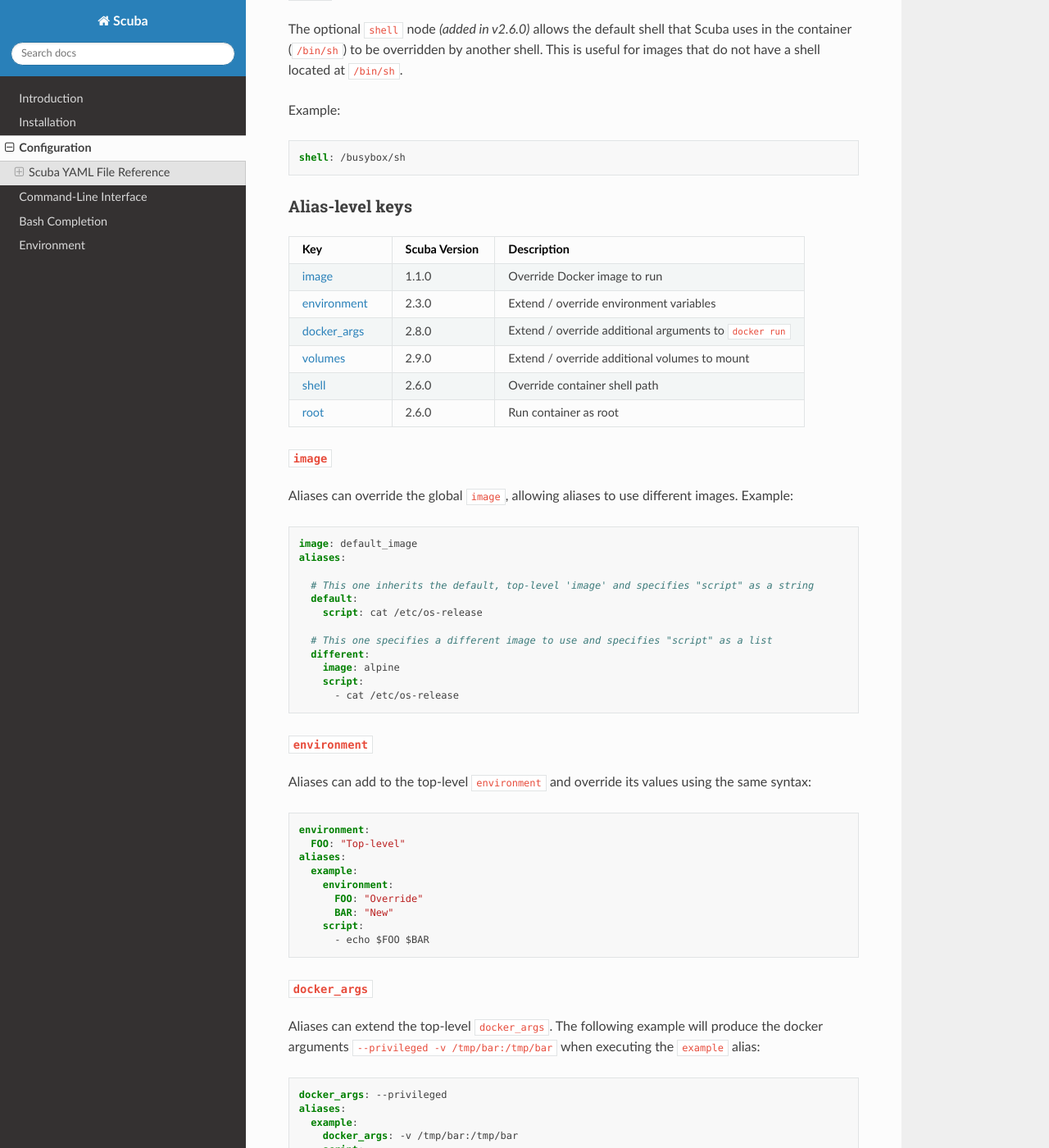
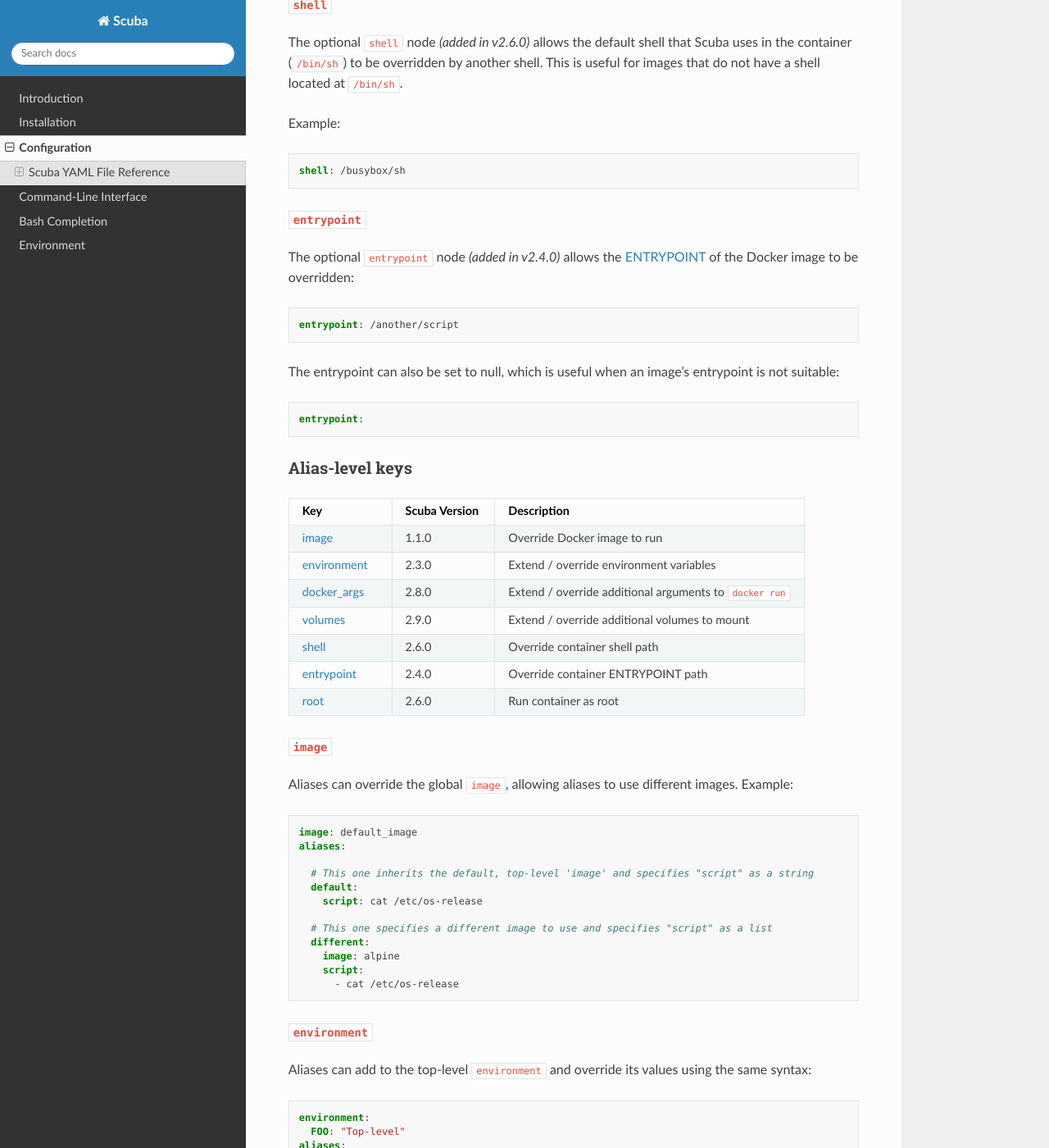
Before and after one commit to JonathonReinhart/scuba, a Sphinx documentation site: the page built from docs/configuration.rst, in a window 1280 px wide and 1400 px high, scrolled down 3323 px. Shown: the whole window at 82% size. Built offline with Sphinx 7.4.7 and the Read the Docs theme 2.0.0, drawn with Linux system fonts in a browser that asks for light colours; some of the changed text lies outside the part shown.

Commit message:
docs: Document entrypoint configuration option

```diff
--- a/docs/configuration.rst
+++ b/docs/configuration.rst
@@ -64,6 +64,10 @@
    * - :ref:`conf_shell`
      - 2.6.0
      - Override container shell path
+     - Can override
+   * - :ref:`conf_entrypoint`
+     - 2.4.0
+     - Override container ENTRYPOINT path
      - Can override
 
 
@@ -230,6 +234,26 @@
     shell: /busybox/sh
 
 
+.. _conf_entrypoint:
+
+``entrypoint``
+--------------
+
+The optional ``entrypoint`` node *(added in v2.4.0)* allows the `ENTRYPOINT`_
+of the Docker image to be overridden:
+
+.. code-block:: yaml
+
+    entrypoint: /another/script
+
+The entrypoint can also be set to null, which is useful when an image's
+entrypoint is not suitable:
+
+.. code-block:: yaml
+
+    entrypoint:
+
+
 
 .. _conf_alias_level_keys:
 
@@ -258,6 +282,9 @@
    * - :ref:`conf_alias_shell`
      - 2.6.0
      - Override container shell path
+   * - :ref:`conf_alias_entrypoint`
+     - 2.4.0
+     - Override container ENTRYPOINT path
    * - :ref:`conf_alias_root`
      - 2.6.0
      - Run container as root
@@ -389,6 +416,22 @@
       busybox_shell:
         script:
           - echo "This is executing in scuba's default shell"
+
+
+.. _conf_alias_entrypoint:
+
+``entrypoint``
+--------------
+
+An alias can override the image-default or top-level ``.scuba.yml`` entrypoint,
+which is most useful when an alias defines a special image.
+
+.. code-block:: yaml
+
+    aliases:
+      build:
+        image: build/image:1.2
+        entrypoint:
 
 
 .. _conf_alias_root:
@@ -586,3 +629,4 @@
 
 .. _YAML: http://yaml.org/
 .. _.gitlab-ci.yml: http://doc.gitlab.com/ce/ci/yaml/README.html
+.. _ENTRYPOINT: https://docs.docker.com/engine/reference/run/#entrypoint-default-command-to-execute-at-runtime
```
